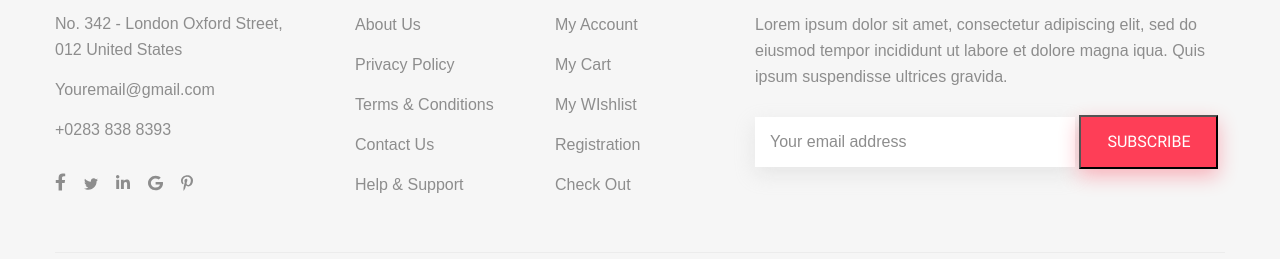
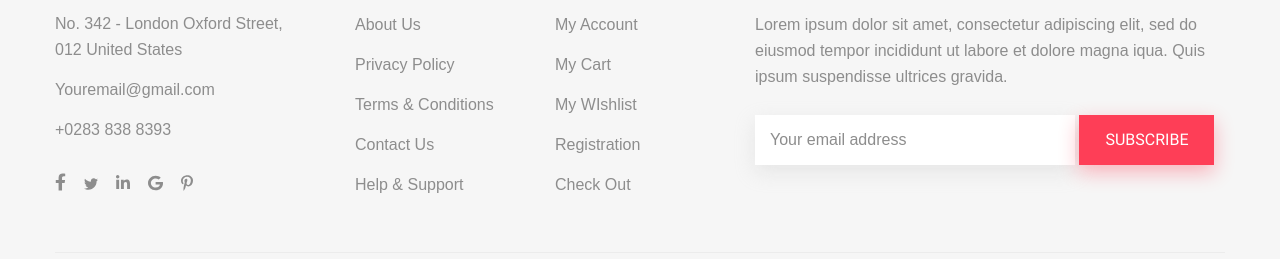
Before and after one commit to padlukad/marcho, a website: page app/index.html in a window 1280 px wide. Shown: the part 933-1192 px from the top of the page. Drawn offline with nearby package versions, Linux system fonts and the light colour scheme; files that its build step writes are made by us from their sources; files whose address does not match are found by name.

Commit message:
section top-slider fixed

```diff
--- a/app/scss/_vars.scss
+++ b/app/scss/_vars.scss
@@ -29,7 +29,8 @@ $bg: #f6f6f6;
 }
 
 %btn{
-    padding: 12px 26px; ;
+    padding: 12px 26px;
+    border: none;
     text-transform: uppercase;
     color: #fff;
     background-color: $accent;
```
